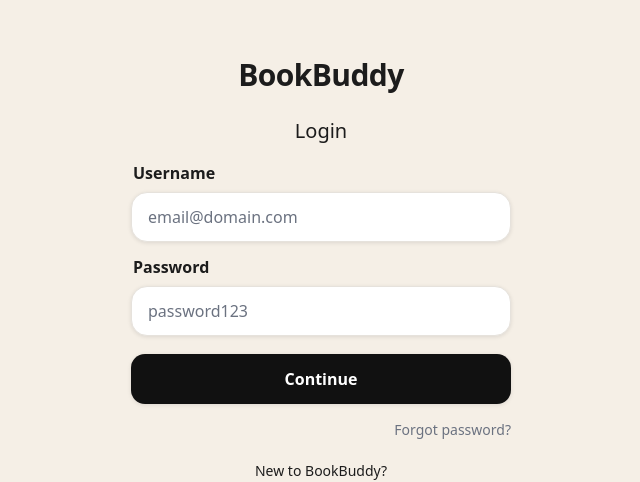
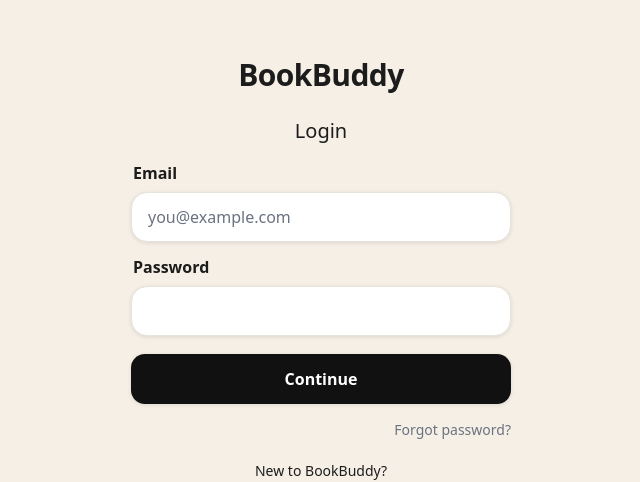
Before and after one commit to serennabatth/bookbuddy, a Flask app: page /login in a window 1280 px wide. Shown: the part 56-538 px from the top of the page, without its empty margins (319-959 px from the left). Run offline with Flask 3, Linux system fonts and the light colour scheme; some libraries are stand-ins or nearby versions.

Commit message:
Add CSRF protection and fix sign-in form field name

```diff
--- a/templates/sign_in.html
+++ b/templates/sign_in.html
@@ -151,13 +151,13 @@
   <form method="POST" action="{{ url_for('login') }}">
     <input type="hidden" name="csrf_token" value="{{ csrf_token() }}">
     <div class="field">
-      <label class="label" for="username">Username</label>
-      <input id="username" name="username" class="input" type="text" placeholder="email@domain.com" required>
+      <label class="label" for="email">Email</label>
+      <input id="email" name="email" class="input" type="email" autocomplete="email" placeholder="you@example.com" required>
     </div>
 
     <div class="field">
       <label class="label" for="password">Password</label>
-      <input id="password" name="password" class="input" type="password" placeholder="password123" required>
+      <input id="password" name="password" class="input" type="password" autocomplete="current-password" required>
     </div>
 
     <button class="btn-dark" type="submit">Continue</button>
```
Also changed, not shown: tests/test_auth.py (+18 -0 lines).
